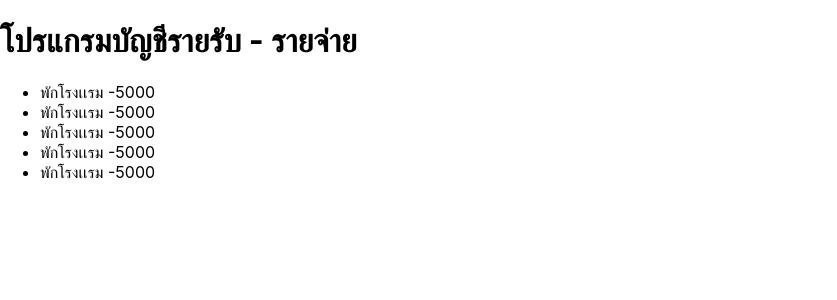
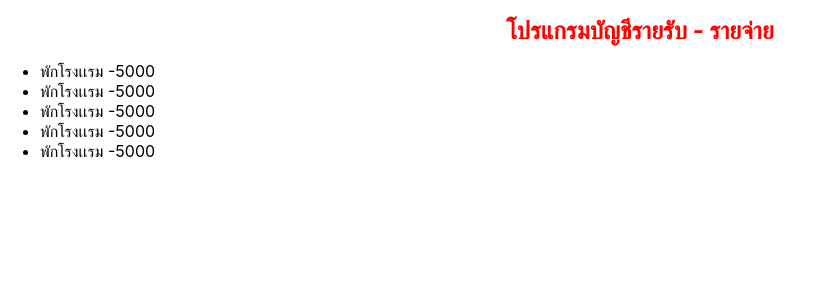
Before and after one commit to sawaros-sonpakdee/React-basic, a React (Create React App) app in the folder react-basic/: page / in a window 1280 px wide. Shown: the top 300 px of the page, without its empty margins (0-837 px from the left). Built offline with nearby package versions, Linux system fonts and the light colour scheme.

Commit message:
Update App.js

```diff
--- a/react-basic/src/App.js
+++ b/react-basic/src/App.js
@@ -36,9 +36,10 @@ import Transaction from './components/Transaction';
 //description = child component
 //transaction = child component
 function App() {
+  const design = {color:'red' , textAlign:'center' , fontSize:'1.5rem'}
   return (
     <div>
-       <h1>โปรแกรมบัญชีรายรับ - รายจ่าย</h1>
+       <h1 style={design}>โปรแกรมบัญชีรายรับ - รายจ่าย</h1>
       <Transaction />
     </div>
   );
```
